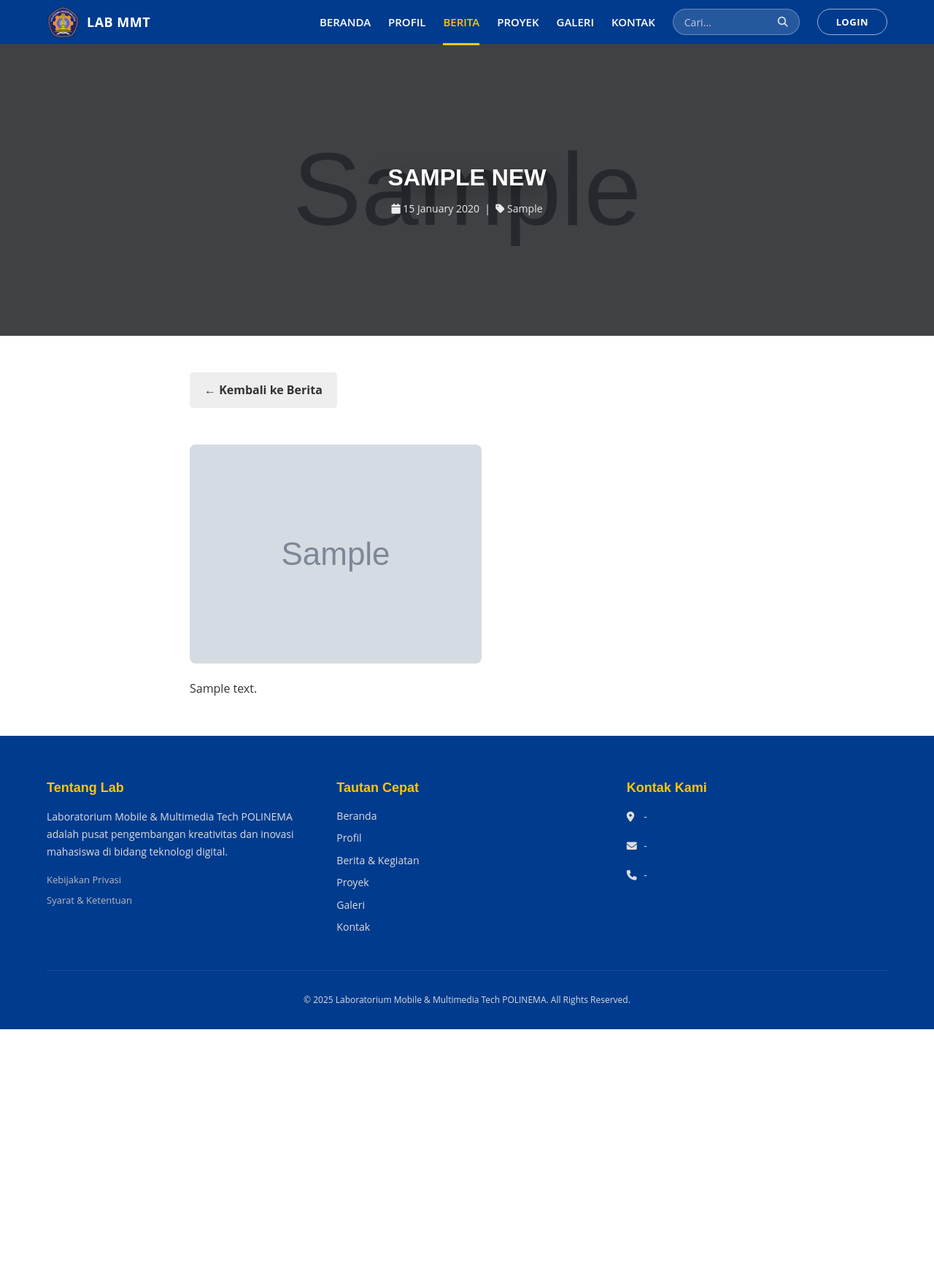
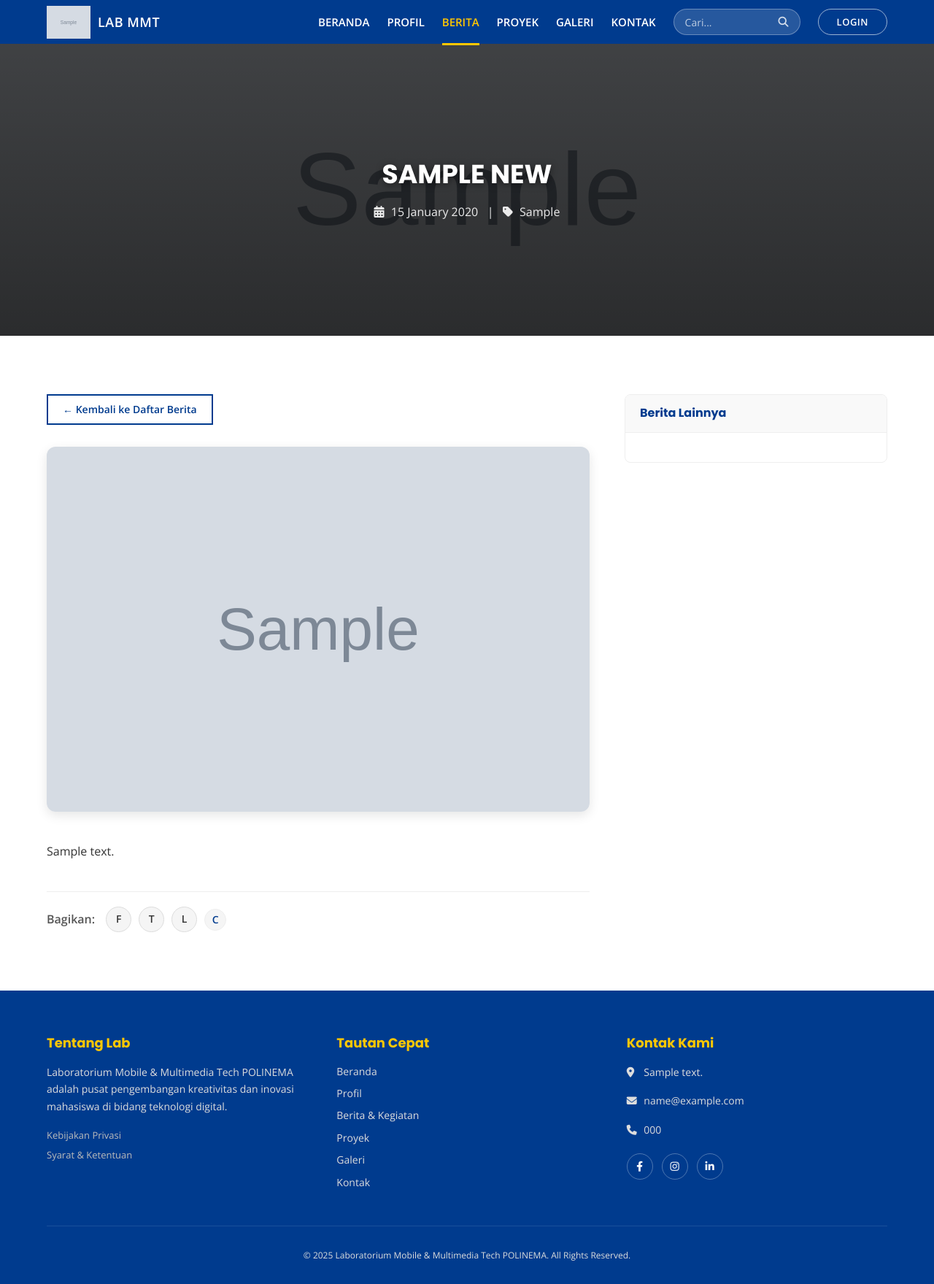
Before and after one commit to adamarsyadfaizin/PBL-LAB_MMT, a PHP site: the page made by menu/menu-detail-berita/detail-berita.php in a window 1280 px wide. Shown: the whole page at 73% size. Before the commit the page ends 1410 px from the top, so only its background shows below. Run offline with PHP 8.4, Linux system fonts and the light colour scheme; tables that the repository leaves empty or names only in its code hold one stand-in row (values such as "Sample post"); grey boxes marked "Sample" are stand-in pictures; some libraries are stand-ins or nearby versions.

Commit message:
tinggal finishing

```diff
--- a/menu/menu-detail-berita/assets/det-berita/css/style-detail-berita.css
+++ b/menu/menu-detail-berita/assets/det-berita/css/style-detail-berita.css
@@ -1,187 +1,127 @@
-/* ==== STYLE KHUSUS HALAMAN DETAIL BERITA ==== */
+/* ---
+   File: style-detail-berita.css
+   Deskripsi: Style KHUSUS konten detail berita (Tanpa global style)
+--- */
 
-/* Layout Konten Utama */
-.main-content-area {
-    padding-top: 80px;
-    padding-bottom: 80px;
-}
-.main-content-area > .container {
-    display: flex;
-    flex-wrap: wrap;
-    gap: 48px;
-}
-.primary-content {
-    flex: 1;
-    min-width: 0;
-}
-.sidebar {
-    width: 360px;
-    flex-shrink: 0;
-}
-
-/* Banner Artikel */
+/* Banner Artikel di dalam konten */
 .detail-article-banner {
     width: 100%;
     height: auto;
-    max-height: 450px;
+    max-height: 500px;
     object-fit: cover;
-    border-radius: 8px;
-    margin-bottom: 24px;
-    box-shadow: 0 2px 6px rgba(0,0,0,0.1);
+    border-radius: 12px;
+    margin-bottom: 40px;
+    box-shadow: 0 5px 15px rgba(0,0,0,0.1);
 }
 
-/* Meta Info Artikel */
+/* Meta Info Bawah Artikel */
 .article-meta-detail {
     display: flex;
-    flex-wrap: wrap;
     justify-content: space-between;
     align-items: center;
-    font-size: 14px;
-    color: var(--color-text-secondary);
-    margin-bottom: 24px;
-    padding-bottom: 24px;
-    border-bottom: 1px solid var(--color-border-light);
-    gap: 15px;
-}
-.article-meta-detail .meta-info {
-    display: flex;
-    flex-wrap: wrap;
-    gap: 15px;
-}
-.article-meta-detail strong {
-    color: var(--color-text-darker);
-    margin-right: 4px;
+    padding-top: 20px;
+    border-top: 1px solid #eee;
 }
 
-/* Social Share */
+/* Social Share Buttons */
 .social-share {
     display: flex;
     align-items: center;
-    gap: 8px;
+    gap: 10px;
 }
+
 .social-share span {
     font-weight: 600;
-    color: var(--color-text-darker);
+    color: #555;
+    margin-right: 5px;
 }
+
 .social-share a {
-    display: inline-block;
-    width: 30px;
-    height: 30px;
+    display: flex;
+    align-items: center;
+    justify-content: center;
+    width: 35px;
+    height: 35px;
     border-radius: 50%;
-    background: var(--color-bg-light);
-    border: 1px solid var(--color-border-light);
-    color: var(--color-primary);
-    text-align: center;
-    line-height: 28px;
+    background: #f5f5f5;
+    color: #333;
+    border: 1px solid #ddd;
+    text-decoration: none;
     font-weight: bold;
-    text-decoration: none;
-    transition: background 0.2s ease, color 0.2s ease;
+    transition: all 0.3s;
+    text-transform: uppercase;
+    font-size: 14px;
 }
+
 .social-share a:hover {
     background: var(--color-primary);
-    color: var(--color-white);
+    color: #fff;
+    border-color: var(--color-primary);
 }
 
-/* Konten Artikel */
-.article-content {
-    padding-bottom: 30px;
-}
-.article-content p {
-    margin-bottom: 20px;
-    color: var(--color-text-darker);
-}
-.article-content .lead-paragraph {
-    font-size: 1.15em;
-    font-weight: 400;
-}
-.article-content h3 {
-    font-size: 22px;
-    margin-top: 30px;
-    margin-bottom: 16px;
-    color: var(--color-primary);
-}
-.article-content ul {
-    list-style-type: disc;
-    margin-left: 24px;
-    margin-bottom: 24px;
-}
-.article-content ul li {
-    margin-bottom: 10px;
-    line-height: 1.7;
+/* Konten Artikel Typography */
+.news-body {
+    font-size: 16px;
+    line-height: 1.8;
+    color: #333;
+    margin-bottom: 40px;
 }
 
-/* Lampiran Artikel */
-.article-attachments {
-    background: var(--color-bg-light);
-    border: 1px solid var(--color-border-light);
-    padding: 24px;
-    border-radius: 8px;
-    margin-top: 20px;
+.news-body p {
+    margin-bottom: 20px;
 }
-.article-attachments h4 {
-    font-size: 18px;
-    margin-bottom: 16px;
-    color: var(--color-text-darker);
+
+.news-body h3 {
+    font-size: 22px;
+    color: var(--color-primary);
+    margin-top: 30px;
+    margin-bottom: 15px;
+    font-weight: 700;
 }
-.article-attachments ul {
-    list-style: none;
-    padding: 0;
-    margin: 0;
+
+.news-body ul, .news-body ol {
+    margin-bottom: 20px;
+    padding-left: 20px;
 }
-.article-attachments li {
-    margin-bottom: 10px;
-}
-.article-attachments a {
-    font-weight: 600;
-    text-decoration: none;
-}
-.article-attachments a:hover {
-    text-decoration: underline;
-}
-.article-attachments a::before {
-    display: inline-block;
-    margin-right: 10px;
-    font-weight: bold;
-}
-.article-attachments a.link-pendaftaran::before {
-    content: '🔗';
-}
-.article-attachments a.link-pdf::before {
-    content: '📄';
-}
-.article-attachments a.link-slide::before {
-    content: '💻';
+
+.news-body li {
+    margin-bottom: 8px;
 }
 
 /* Tombol Kembali */
 .back-link {
-    margin-top: 40px;
     display: inline-block;
+    margin-bottom: 30px;
+    font-size: 14px;
+    font-weight: 600;
 }
 
-/* Responsive Design */
-@media (max-width: 992px) {
-    .main-content-area > .container {
-        flex-direction: column;
-        gap: 60px;
-    }
-    .sidebar {
-        width: 100%;
-    }
+/* Sidebar Widget khusus detail */
+.widget {
+    background: #fff;
+    border: 1px solid #eee;
+    border-radius: 8px;
+    overflow: hidden;
 }
 
+.widget-title {
+    background: #f9f9f9;
+    padding: 15px 20px;
+    margin: 0;
+    font-size: 16px;
+    font-weight: 700;
+    border-bottom: 1px solid #eee;
+    color: var(--color-primary);
+}
+
+/* Responsive */
 @media (max-width: 768px) {
+    .detail-article-banner {
+        max-height: 250px;
+    }
     .article-meta-detail {
         flex-direction: column;
         align-items: flex-start;
-    }
-    .detail-article-banner {
-        max-height: 300px;
-    }
-    .article-content .lead-paragraph {
-        font-size: 1.1em;
-    }
-    .article-content h3 {
-        font-size: 20px;
+        gap: 15px;
     }
 }
--- a/menu/menu-detail-berita/detail-berita.php
+++ b/menu/menu-detail-berita/detail-berita.php
@@ -1,7 +1,8 @@
 <?php
 // menu/menu-detail-berita/detail-berita.php
 if (!isset($_SESSION)) session_start();
-require_once '../../config/db.php'; // Mundur 2 langkah untuk config
+require_once '../../config/db.php';
+require_once '../../config/settings.php'; // <-- PENTING: Panggil Settings CMS
 include '../components/floating_profile.php';
 renderFloatingProfile();
 require_once '../components/navbar.php';
@@ -24,7 +25,6 @@
 }
 
 // --- PERBAIKAN PATH GAMBAR ---
-// Bersihkan path dari '../' bawaan database lama, lalu tambahkan '../../'
 $clean_img = str_replace('../', '', $news['cover_image']);
 $final_img = "../../" . $clean_img;
 ?>
@@ -36,64 +36,103 @@
     <meta name="viewport" content="width=device-width, initial-scale=1.0">
     <title><?= htmlspecialchars($news['title']) ?> - Laboratorium MMT</title>
 
-    <link rel="stylesheet" href="../../assets/css/style.css">
+    <link href="https://fonts.googleapis.com/css2?family=Open+Sans:wght@400;600&family=Poppins:wght@600;700&display=swap" rel="stylesheet">
     <link rel="stylesheet" href="https://cdnjs.cloudflare.com/ajax/libs/font-awesome/6.4.0/css/all.min.css">
 
+    <link rel="stylesheet" href="../../assets/css/style.css">
+
+    <link rel="stylesheet" href="assets/det-berita/css/style-detail-berita.css">
+
     <style>
-        /* Style Sederhana untuk Detail Berita */
         .hero {
-            background: linear-gradient(rgba(0,0,0,0.7), rgba(0,0,0,0.7)), url('<?= $final_img ?>');
-            background-size: cover;
-            background-position: center;
+            /* Menggunakan gambar berita sebagai background hero */
+            background: linear-gradient(rgba(0,0,0,0.7), rgba(0,0,0,0.8)),
+                        url('<?= $final_img ?>') center center/cover no-repeat;
             height: 400px;
-            display: flex;
-            align-items: center;
-            justify-content: center;
-            text-align: center;
-            color: white;
-            padding: 20px;
         }
-        .hero h1 { font-size: 32px; max-width: 800px; margin-bottom: 10px; }
-        .news-meta { font-size: 14px; opacity: 0.9; }
+        /* Penyesuaian Judul di Hero */
+        .hero h1 {
+            font-size: 36px;
+            max-width: 900px;
+            margin-bottom: 15px;
+            line-height: 1.3;
+            text-shadow: 0 2px 10px rgba(0,0,0,0.5);
+        }
+        .news-meta-hero {
+            font-size: 16px;
+            color: rgba(255,255,255,0.9);
+            font-weight: 500;
+        }
+        .news-meta-hero i { margin-right: 5px; }
 
-        .content-area { max-width: 800px; margin: 50px auto; padding: 0 20px; line-height: 1.8; color: #333; }
-        .content-area img { max-width: 100%; height: auto; margin: 20px 0; border-radius: 8px; }
-
-        .btn-back {
-            display: inline-block;
-            padding: 10px 20px;
-            background: #eee;
-            color: #333;
-            text-decoration: none;
-            border-radius: 5px;
-            margin-bottom: 30px;
-            font-weight: bold;
+        @media (max-width: 768px) {
+            .hero { height: 300px; }
+            .hero h1 { font-size: 24px; }
         }
-        .btn-back:hover { background: #ddd; }
     </style>
 </head>
-<body>
+<body id="top">
 
     <?php renderNavbar('berita'); ?>
 
     <header class="hero">
-        <div>
+        <div class="container" style="text-align: center; position: relative; z-index: 2;">
             <h1><?= htmlspecialchars($news['title']) ?></h1>
-            <div class="news-meta">
-                <i class="fas fa-calendar"></i> <?= date('d F Y', strtotime($news['created_at'])) ?>
-                &nbsp;|&nbsp;
+            <div class="news-meta-hero">
+                <i class="fas fa-calendar-alt"></i> <?= date('d F Y', strtotime($news['created_at'])) ?>
+                &nbsp;&nbsp;|&nbsp;&nbsp;
                 <i class="fas fa-tag"></i> <?= htmlspecialchars($news['category'] ?? 'Umum') ?>
             </div>
         </div>
     </header>
 
-    <main class="content-area">
-        <a href="../berita.php" class="btn-back">&larr; Kembali ke Berita</a>
+    <main class="main-content-area">
+        <div class="container">
 
-        <img src="<?= $final_img ?>" alt="<?= htmlspecialchars($news['title']) ?>">
+            <div class="primary-content">
+                <a href="../berita.php" class="btn-secondary back-link">&larr; Kembali ke Daftar Berita</a>
 
-        <div class="news-body">
-            <?= nl2br($news['content']) ?> </div>
+                <article class="article-content">
+                    <img src="<?= $final_img ?>" alt="<?= htmlspecialchars($news['title']) ?>" class="detail-article-banner">
+
+                    <div class="news-body">
+                        <?= nl2br($news['content']) ?>
+                    </div>
+
+                    <div class="article-meta-detail" style="margin-top: 40px;">
+                        <div class="social-share">
+                            <span>Bagikan:</span>
+                            <a href="#" title="Facebook">f</a>
+                            <a href="#" title="Twitter">t</a>
+                            <a href="#" title="LinkedIn">l</a>
+                        </div>
+                    </div>
+                </article>
+            </div>
+
+            <aside class="sidebar">
+                <div class="widget">
+                    <h3 class="widget-title">Berita Lainnya</h3>
+                    <ul style="list-style: none; padding: 20px;">
+                        <?php
+                        // Ambil 3 berita lain acak/terbaru
+                        $stmt_other = $pdo->query("SELECT title, slug, created_at FROM news WHERE slug != '$slug' AND status = 'published' ORDER BY created_at DESC LIMIT 3");
+                        while($other = $stmt_other->fetch()):
+                        ?>
+                        <li style="margin-bottom: 15px; border-bottom: 1px solid #eee; padding-bottom: 15px;">
+                            <a href="detail-berita.php?slug=<?= $other['slug'] ?>" style="text-decoration: none; color: #333; font-weight: 600;">
+                                <?= htmlspecialchars($other['title']) ?>
+                            </a>
+                            <span style="display: block; font-size: 12px; color: #888; margin-top: 5px;">
+                                <?= date('d M Y', strtotime($other['created_at'])) ?>
+                            </span>
+                        </li>
+                        <?php endwhile; ?>
+                    </ul>
+                </div>
+            </aside>
+
+        </div>
     </main>
 
     <?php
@@ -101,6 +140,9 @@
     renderFooter();
     ?>
 
+    <a href="#top" id="scrollTopBtn" class="scroll-top-btn" aria-label="Kembali ke atas">&uarr;</a>
+
     <script src="../../assets/js/navbar.js"></script>
+    <script src="assets/det-berita/js/script-detail-berita.js"></script>
 </body>
 </html>
```
